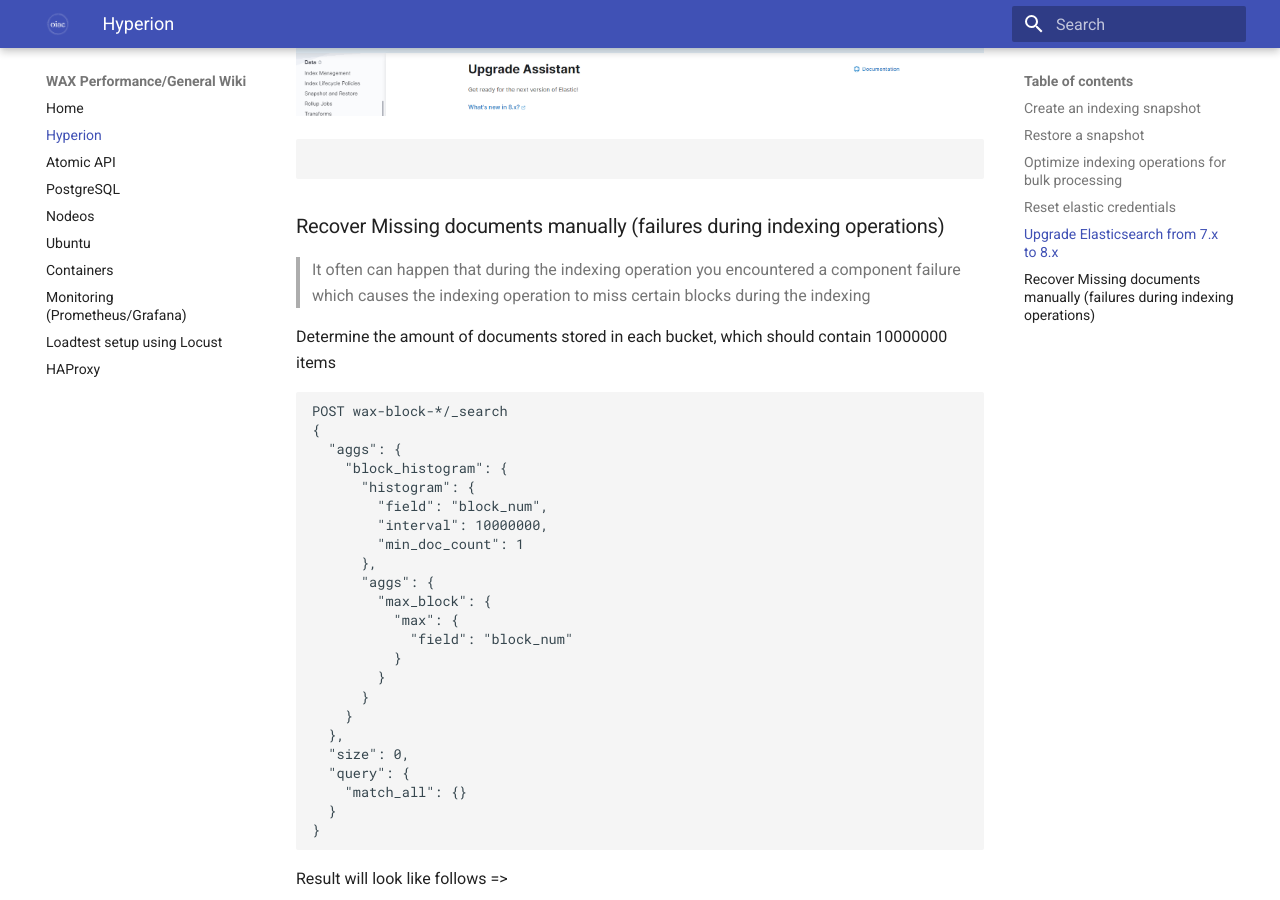
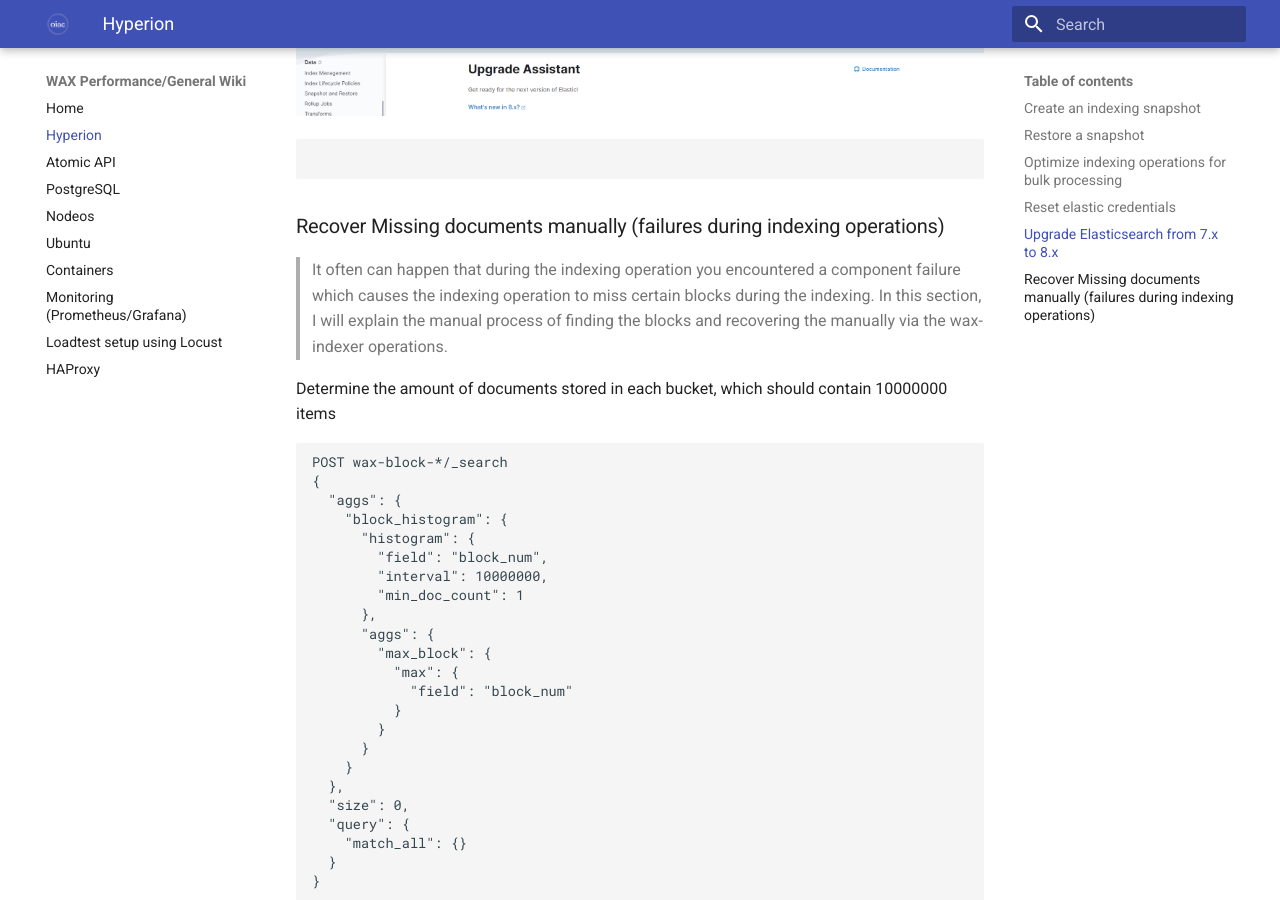
Before and after one commit to oneinacillian/wiki, an MkDocs documentation site: the page built from docs/hyperion.md, in a window 1280 px wide and 900 px high, scrolled down 3154 px. Built offline with MkDocs 1.6.1 and Material for MkDocs 9.7.7, drawn with Linux system fonts in a browser that asks for light colours.

Commit message:
hyperion addition

````diff
--- a/docs/hyperion.md
+++ b/docs/hyperion.md
@@ -78,7 +78,7 @@
 ```
 
 ### Recover Missing documents manually (failures during indexing operations)
-> It often can happen that during the indexing operation you encountered a component failure which causes the indexing operation to miss certain blocks during the indexing
+> It often can happen that during the indexing operation you encountered a component failure which causes the indexing operation to miss certain blocks during the indexing. In this section, I will explain the manual process of finding the blocks and recovering the manually via the wax-indexer operations.
 
 Determine the amount of documents stored in each bucket, which should contain 10000000 items
 ```
````
